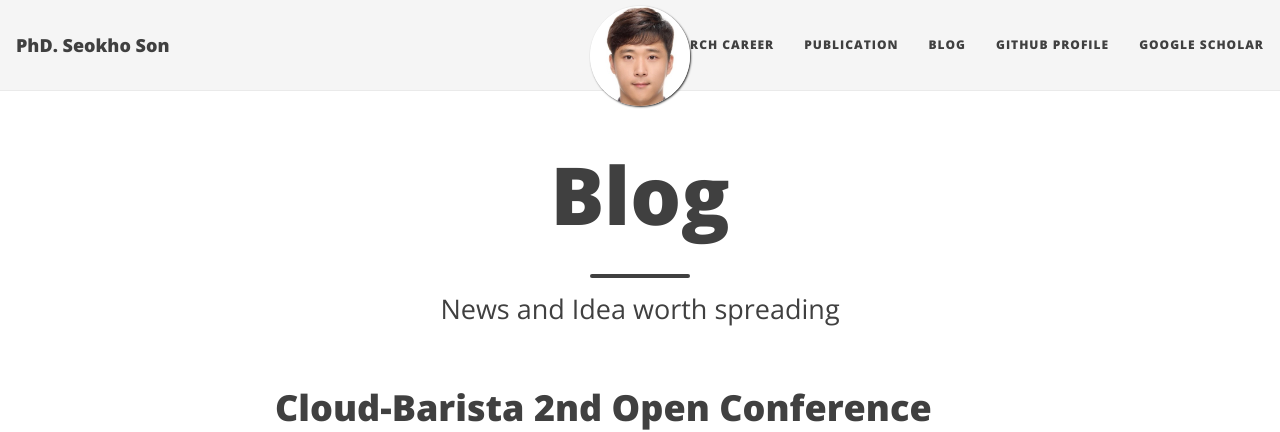
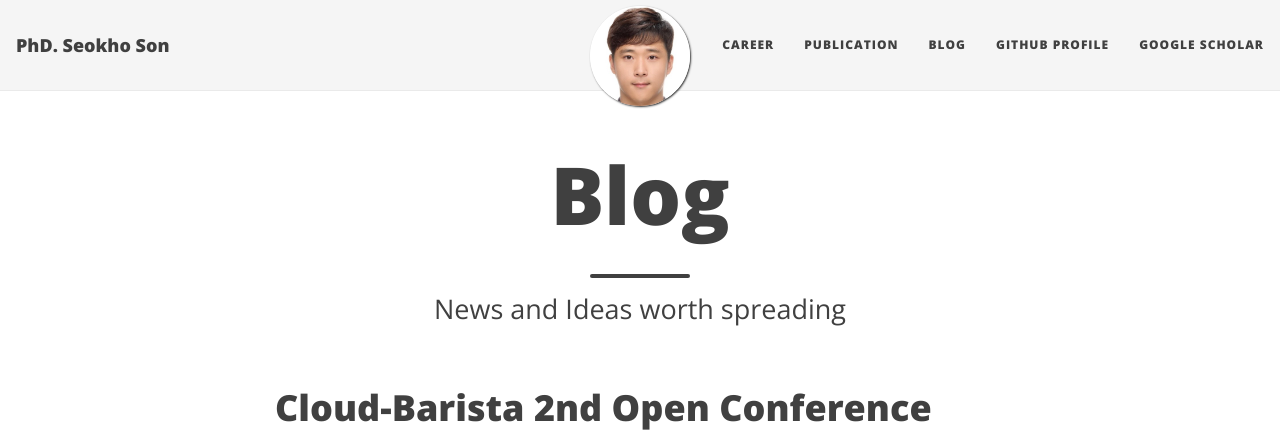
Before and after one commit to seokho-son/seokho-son.github.io, a Jekyll site: the page built from blog/index.html, in a window 1280 px wide and 900 px high. Shown: the top 432 px of the window. Built offline with Jekyll 4.4.1, drawn with Linux system fonts in a browser that asks for light colours; nearby versions of some CDN libraries.

Commit message:
Fix style

```diff
--- a/_config.yml
+++ b/_config.yml
@@ -12,7 +12,7 @@ author: Seokho Son
 # [조건부수정] 네비게이션 바에 포함되는 항목 (명칭 수정, 추가, 삭제 가능)
 # 예를 들어 ETRI 라는 항목을 네비게이션 바에 추가하고 싶은 경우, etri.md 파일 생성 후 ETRI: "etri" 라고 지정.
 navbar-links:
-  Research Career: "career"
+  Career: "career"
   Publication: "publication"
   Blog: "blog"
   GitHub Profile: "https://github.com/seokho-son"
--- a/blog/index.html
+++ b/blog/index.html
@@ -1,5 +1,5 @@
 ---
 layout: home
 title: Blog
-subtitle: News and Idea worth spreading
+subtitle: News and Ideas worth spreading
 ---
```
